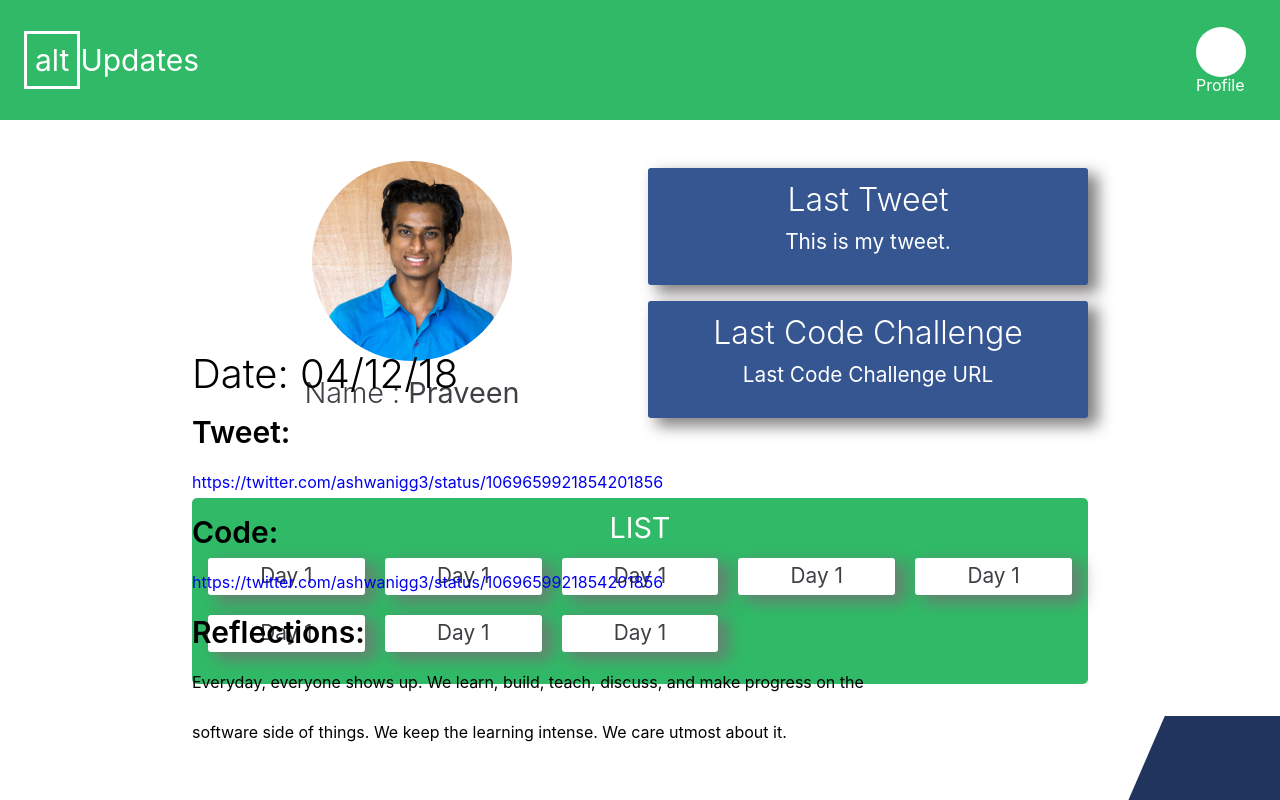
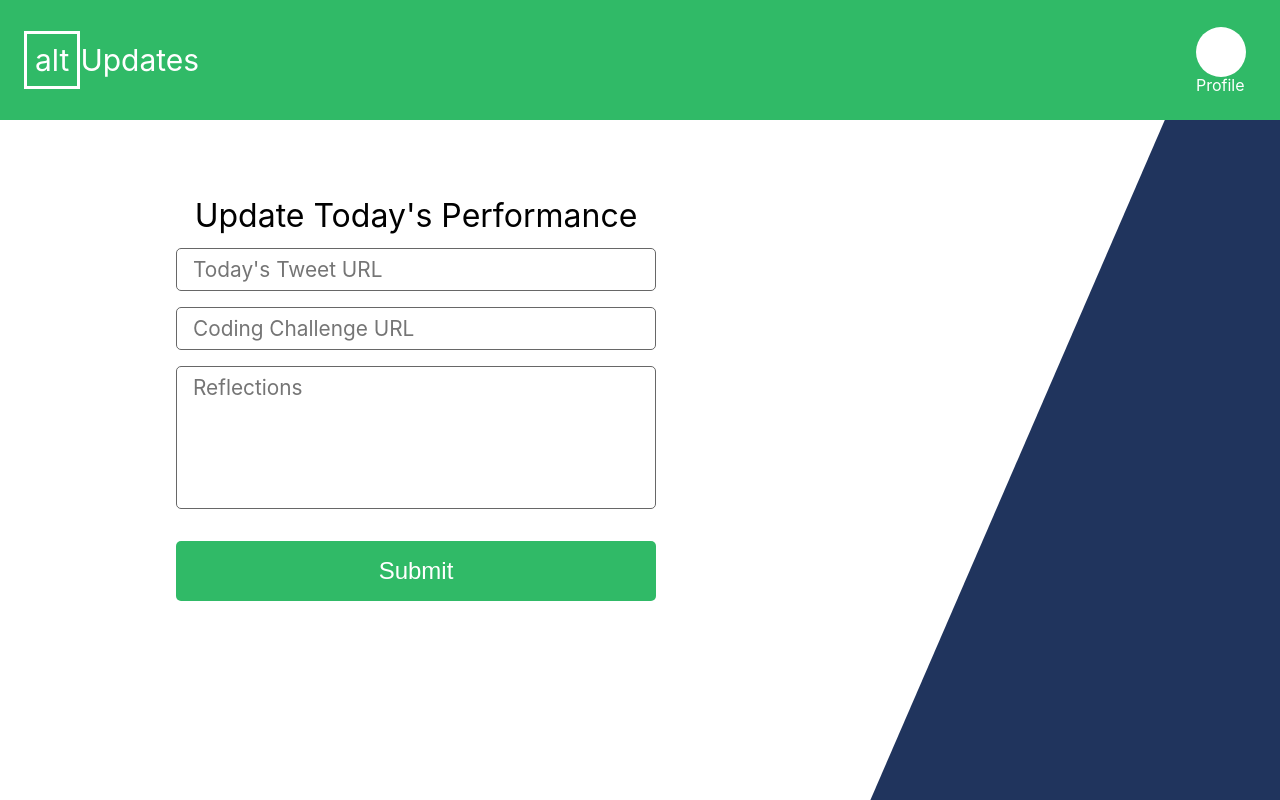
Before and after one commit to AltCampus/altUpdates, a React (Create React App) app in the folder front-end/: page / in a window 1280 px wide. Shown: the top 800 px of the page. Built offline with nearby package versions, Linux system fonts and the light colour scheme.

Commit message:
changes in dailyUpdates

```diff
--- a/front-end/src/App.js
+++ b/front-end/src/App.js
@@ -10,12 +10,10 @@ class App extends Component {
     return (
       <div className="App">
         <Header />
-        {/* <CLIP/>
-        <DailyUpdates /> */}
-        <Profile />
         <CLIP/>
-        {/* <DailyUpdates /> */}
-        <DayDetails />
+        <DailyUpdates />
+        {/* <Profile /> */}
+        {/* <DayDetails /> */}
       </div>
     );
   }
--- a/front-end/src/components/DailyUpdates.js
+++ b/front-end/src/components/DailyUpdates.js
@@ -1,6 +1,9 @@
 import React, { Component } from 'react';
 
 class DailyUpdates extends Component {
+  constructor(props) {
+    super(props);
+  }
   render() {
     return (
       <div className="update wrapper left-container">
```
